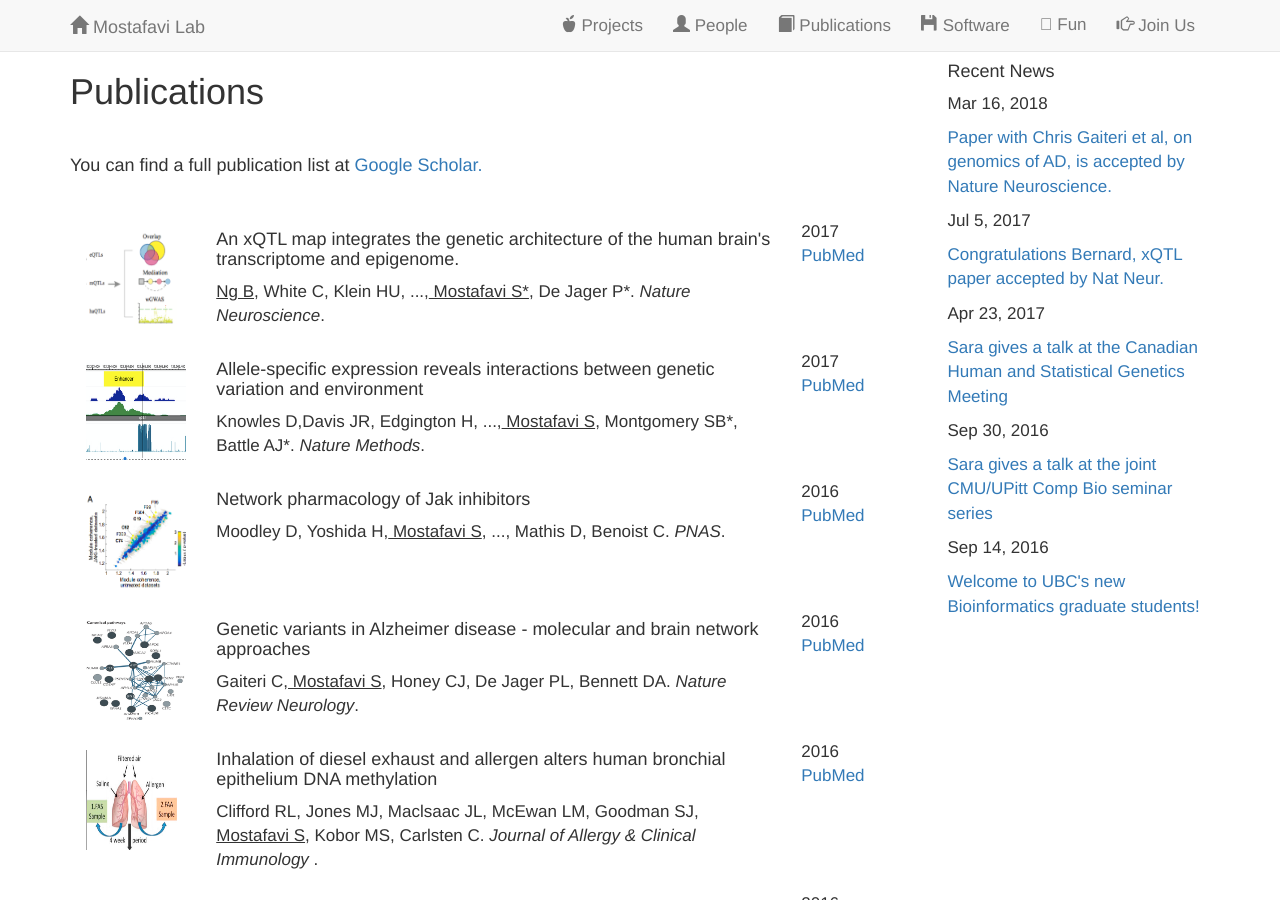
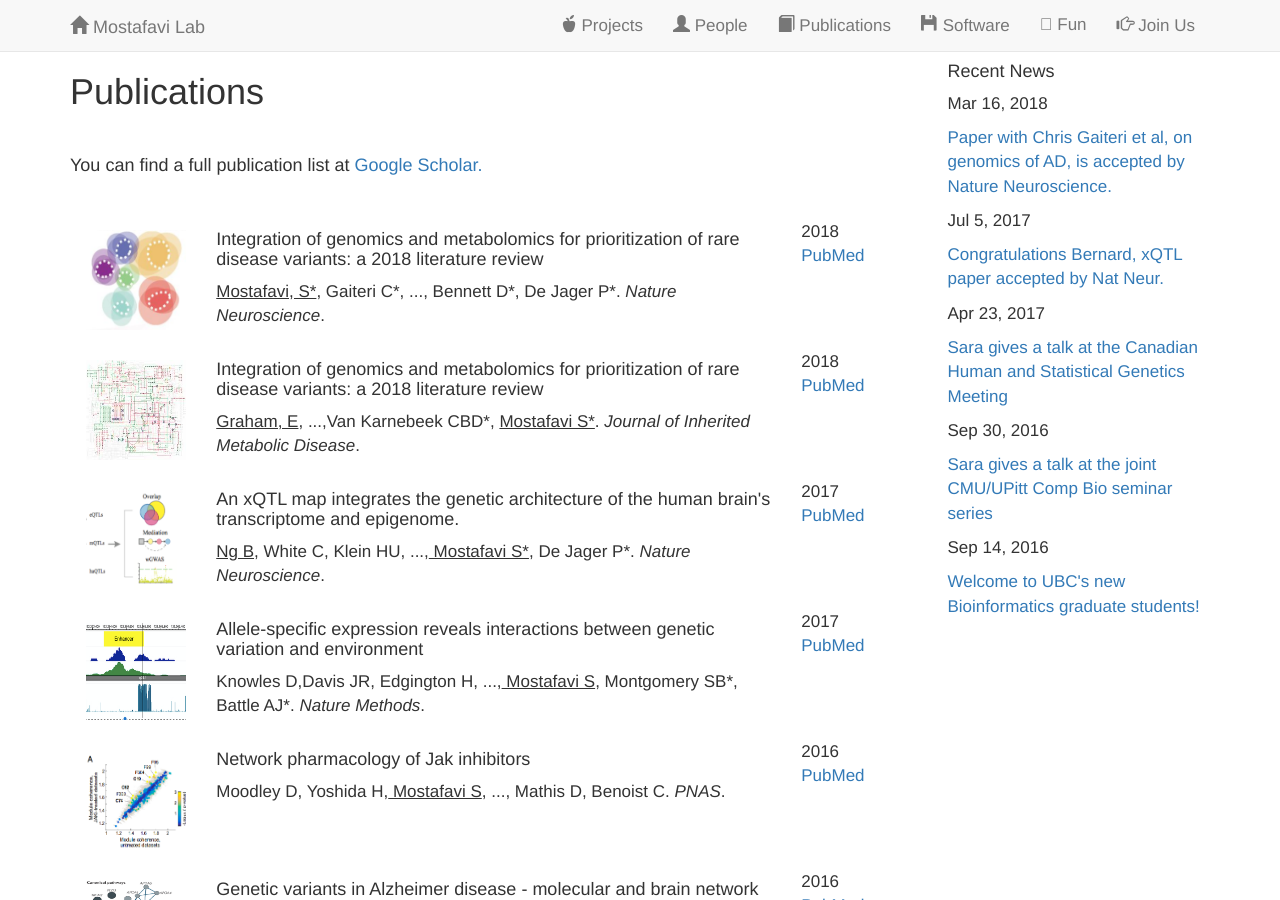
Before and after one commit to saramostafavi/saramostafavi.github.io, a Jekyll site: the page built from publications.html, in a window 1280 px wide and 900 px high. Built offline with Jekyll 4.4.1, drawn with Linux system fonts in a browser that asks for light colours; nearby versions of some CDN libraries; a style sheet for code colours, icons or effects is not loaded.

Commit message:
new updates

```diff
--- a/_data/alumni.yml
+++ b/_data/alumni.yml
@@ -15,3 +15,8 @@
   role: Postdoctoral Fellow
   photo: "/images/hamid.png"
   lnp: Tech Startup
+
+- name: Farnush Farhadi
+  role: MSc Student - Bioinformatics
+  photo: "/images/Farnush.png"
+  lnp: Research scientist at SickKids
--- a/_data/people.yml
+++ b/_data/people.yml
@@ -6,11 +6,6 @@
 - name: Bernard Ng
   role: Research Associate
   photo: "/images/Bernard.jpg"
-
-- name: Farnush Farhadi
-  role: MSc Student - Bioinformatics
-  photo: "/images/Farnush.png"
-
 
 - name: Emma Graham
   role: MSc Student - Bioinformatics
--- a/_data/publications.yml
+++ b/_data/publications.yml
@@ -1,4 +1,28 @@
 ---
+
+- title: >
+    Integration of genomics and metabolomics for prioritization of rare disease variants: a 2018 literature review
+  author: >
+    <u>Mostafavi, S*</u>, Gaiteri C*, ..., Bennett D*, De Jager P*. <I>Nature Neuroscience</I>.
+  image: ../images/AD.jpeg
+  year: 2018
+  repo:
+    name: PubMed
+    url: https://www.ncbi.nlm.nih.gov/pubmed/29802388
+
+
+- title: >
+    Integration of genomics and metabolomics for prioritization of rare disease variants: a 2018 literature review
+  author: >
+    <u>Graham, E</u>, ...,Van Karnebeek CBD*, <u> Mostafavi S*</u>. <I>Journal of Inherited Metabolic Disease</I>.
+  image: ../images/IEMs.jpeg
+  year: 2018
+  repo:
+    name: PubMed
+    url: https://www.ncbi.nlm.nih.gov/pubmed/29721916
+
+
+
 - title: >
     An xQTL map integrates the genetic architecture of the human brain's transcriptome and epigenome.
   author: >
```
Also changed, not shown: images/AD.jpeg (added), images/IEMs.jpeg (added), 1 other file.
